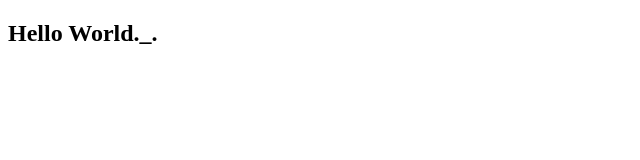
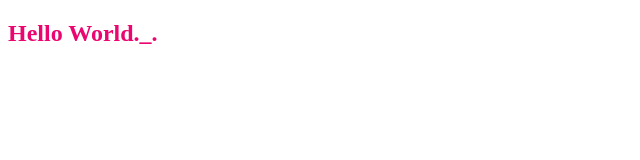
Before and after one commit to Yingzhiemily/hello-world, a website: page view/index.html in a window 1280 px wide. Shown: the whole page, without its empty margins (0-640 px from the left). Drawn offline with Linux system fonts and the light colour scheme.

Commit message:
test change

```diff
--- a/view/index.html
+++ b/view/index.html
@@ -5,6 +5,11 @@
     <meta http-equiv="X-UA-Compatible" content="IE=edge">
     <meta name="viewport" content="width=device-width, initial-scale=1.0">
     <title>Document</title>
+    <style>
+    h2 {
+       color:rgb(235, 5, 112)
+    }
+      </style>
 </head>
 <body>
     <h2>Hello World._. </h2>
```
